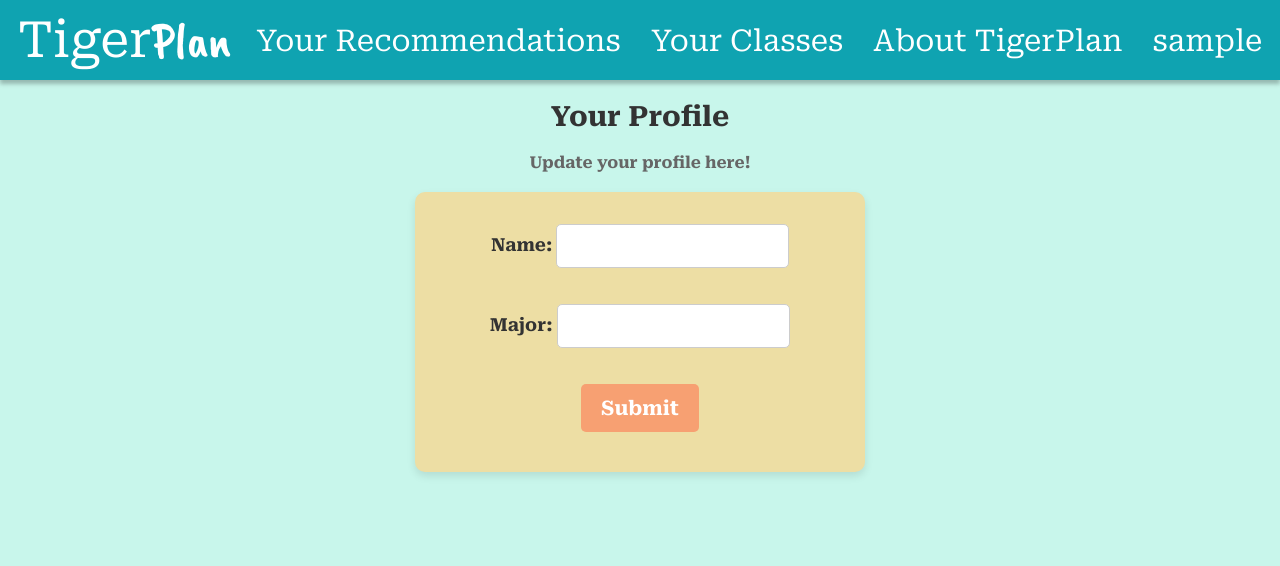
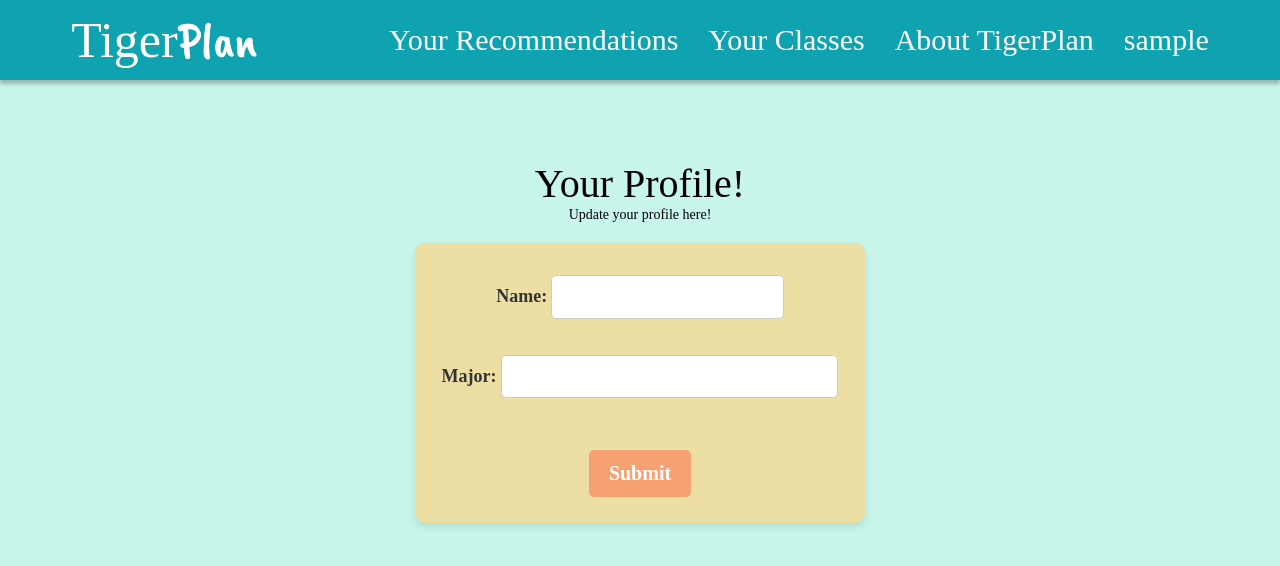
Before and after one commit to sn2979/TigerPlan, a Flask app: page /profile in a window 1280 px wide. Shown: the top 566 px of the page. Run offline with Flask 3, Linux system fonts and the light colour scheme; the visitor is signed in with stand-in values (Sample User, id 1); data that the repository does not hold is empty.

Commit message:
added a dropdown thing in profile

```diff
--- a/templates/profile.html
+++ b/templates/profile.html
@@ -3,9 +3,7 @@
     <head>
         <title>TigerPlan</title>
         <link rel="stylesheet" type="text/css" href= "{{ url_for('static',filename='styles/try_style.css') }}" >
-        <link rel="preconnect" href="https://fonts.googleapis.com">
-        <link rel="preconnect" href="https://fonts.gstatic.com" crossorigin>
-        <link href="https://fonts.googleapis.com/css2?family=Roboto+Serif:ital,opsz,wght@0,8..144,100..900;1,8..144,100..900&display=swap" rel="stylesheet">
+
     <style>
         form {
             width: 450px;
@@ -53,7 +51,8 @@
             margin: 20px;
             text-align: center;
             color: #333333;
-            font-family: 'Roboto Serif'
+            font-family: 'Roboto Serif';
+            font-size: 40px;
         }
 
         h3 {
@@ -62,6 +61,20 @@
             color: #666666;
             font-family: 'Roboto Serif', serif; /* Example font, update as needed */
         }
+
+        select {
+        width: 75%; /* Match the width of your text inputs */
+        padding: 12px;
+        margin-bottom: 20px; /* This matches your input style */
+        font-size: 16px; /* Large enough for easy reading */
+        border: 1px solid #CCCCCC;
+        border-radius: 5px;
+        -webkit-appearance: none; /* Disables the default dropdown styling */
+        -moz-appearance: none;
+        appearance: none; /* Use this to make it consistent across browsers */
+        background-color: white;
+        cursor: pointer;
+        }
     </style>
     </head>
 
@@ -69,8 +82,10 @@
 
     <body>
         <center class="profile">
-            <h1>Your Profile</h1>
-            <h3>Update your profile here!</h3>
+            <section id="main-content">
+                <p>Your Profile!</p>
+              </section>
+            <p>Update your profile here!</p>
             <form action="/update_profile" method="POST">
                 <input type="hidden" id="username" name="username" value="{{ username }}"><br><br>
 
@@ -78,7 +93,18 @@
                 <input placeholder="{{name}}" type="text" id="name" name="name"><br><br>
 
                 <label for="major">Major: </label>
-                <input placeholder="{{major}}" type="text" id="major" name="major"><br><br>
+                    <select id="major" name="major">
+                        <option value="" disabled selected>{{ major }}</option>
+                        <!-- Replace the following with actual options -->
+                        <option>Computer Science</option>
+                        <option>English</option>
+                        <option>Psychology</option>
+                        <!-- Add other options here -->
+                    </select>
+
+                    <br>
+                    <br>
+                    <br>
 
                 <input type="submit" value="Submit">
             </form>
```
